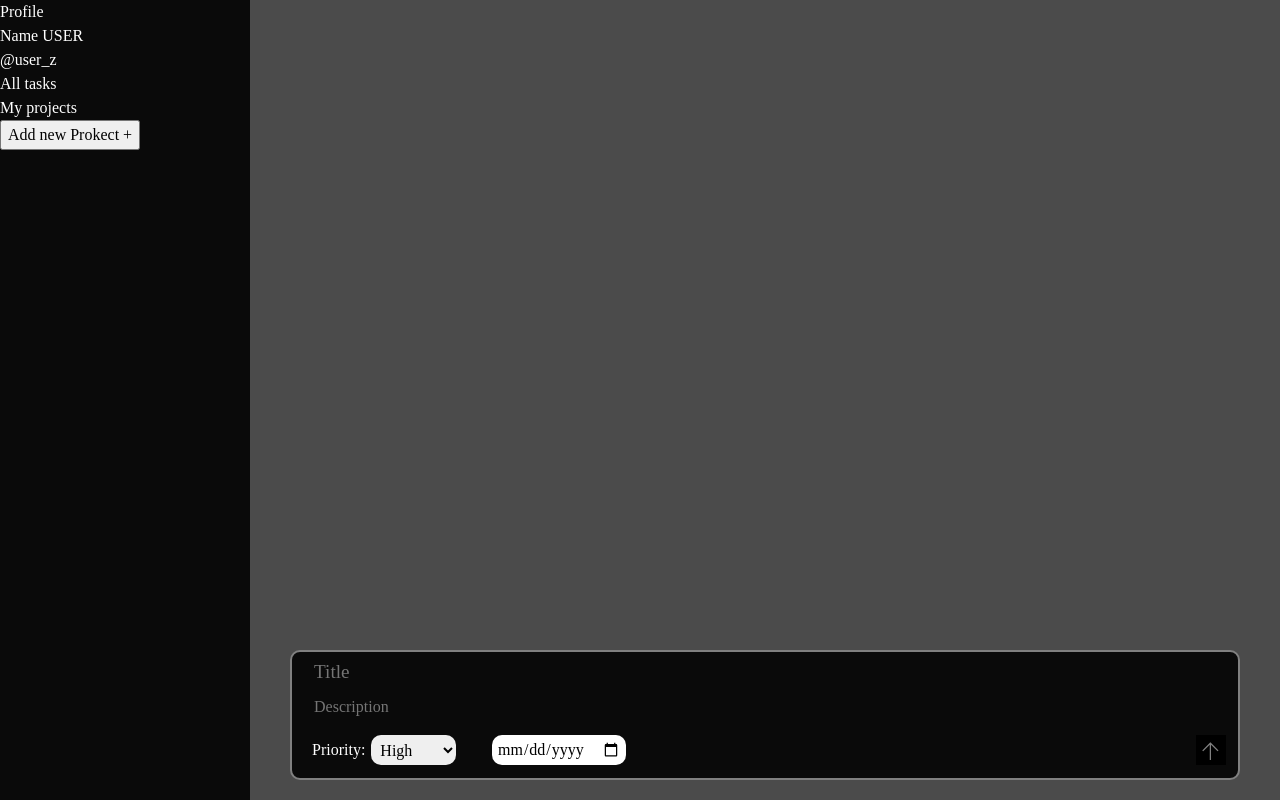
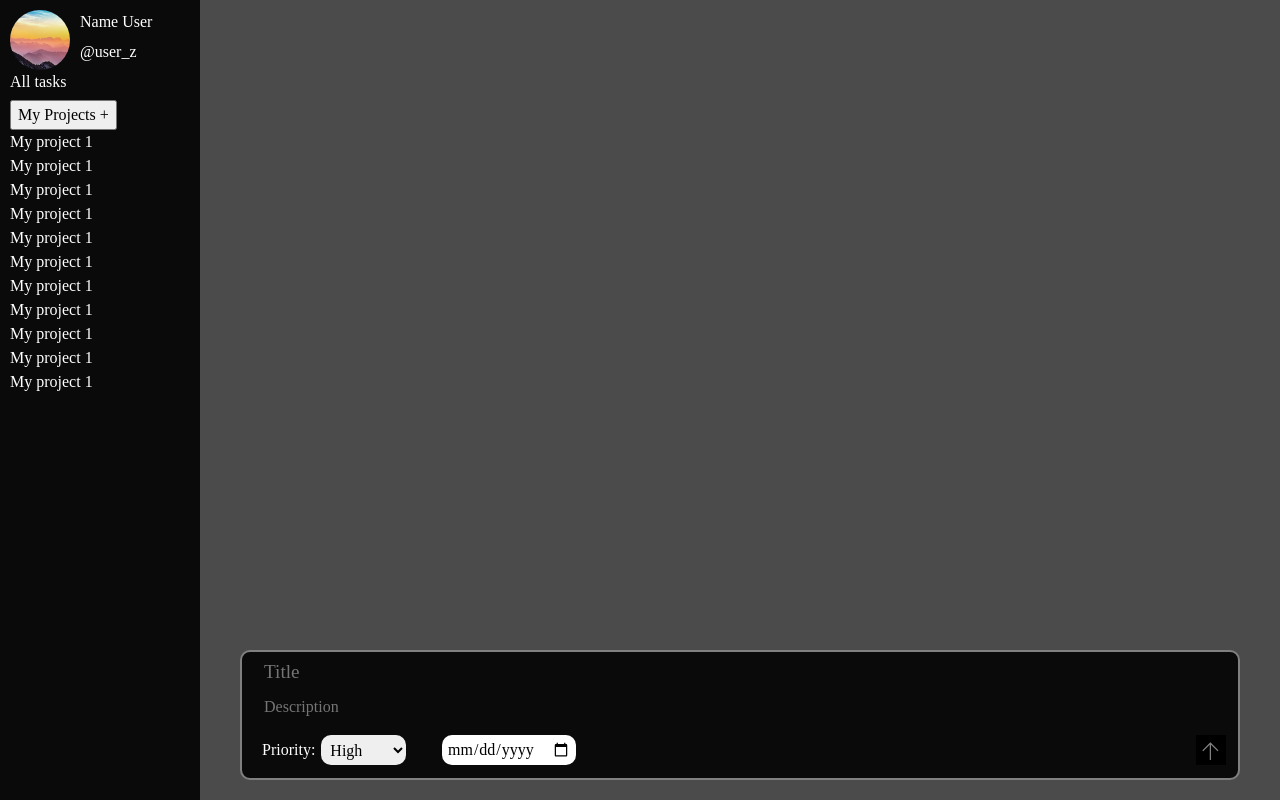
Before and after one commit to Yeryalex/Doit, a website built with webpack: page src/index.html in a window 1280 px wide. Built offline with nearby package versions, Linux system fonts and the light colour scheme.

Commit message:
Implement Latout to the sidebar section -Add html loader to   the webpack.config.js -Add grid cells to the profile and projects section -Insert image for the profile

```diff
--- a/src/index.html
+++ b/src/index.html
@@ -8,18 +8,30 @@
 <body>
     <main>
         <div class="sidebar">
-            <div>
-                <div>Profile</div>
-                <p>Name USER</p>
+            <div class="profile-box">
+                <img class="image-profile" src="icons/simon-twukN12EN7c-unsplash.jpg" alt="profile picture">
+                <p>Name User</p>
                 <p>@user_z</p>
             </div>
-
             <div>
                 <p>All tasks</p>
-                <p>My projects</p>
+            </div>
+            <div>
+                <button>My Projects +</button>
+                <p>My project 1</p>
+                <p>My project 1</p>
+                <p>My project 1</p>
+                <p>My project 1</p>
+                <p>My project 1</p>
+                <p>My project 1</p>
+                <p>My project 1</p>
+                <p>My project 1</p>
+                <p>My project 1</p>
+                <p>My project 1</p>
+                <p>My project 1</p>
             </div>
 
-            <button>Add new Prokect +</button>
+
         </div>
         <div class="main-container">
            <div class="main-task-container">
--- a/src/style.css
+++ b/src/style.css
@@ -40,13 +40,16 @@
 
 main {
   display: grid;
-  grid-template-columns: 250px 1fr;
+  grid-template-columns: 200px 1fr;
   height: 100vh;
 }
 
 .sidebar {
+  display: grid;
+  grid-template-rows: 60px 30px 1fr;
   background-color: rgb(10, 10, 10);
   color: white;
+  padding: 10px;
 }
 
 .main-container {
@@ -144,7 +147,7 @@ main {
 }
 
 .priority {
-  grid-column: 1/ 2;
+  grid-column: 1 / 2;
   display: flex;
   align-items: center;
   gap: 6px;
@@ -187,3 +190,17 @@ main {
 [for="priority"] {
   color: white;
 }
+
+.profile-box {
+  display: grid;
+  grid-template-columns: 70px 1fr;
+}
+
+
+
+.image-profile {
+  width: 60px;
+  height: 60px;
+  border-radius: 100%;
+  grid-area: 1 / 1 / 3 / 2;
+}
--- a/webpack.common.js
+++ b/webpack.common.js
@@ -26,6 +26,10 @@ export default {
       {
         test: /\.(png|svg|jpg|jpeg|gif)$/i,
         type: "asset/resource",
+      },
+      {
+        test: /\.html$/i,
+        use: ["html-loader"],
       }
     ],
   },
```
Also changed, not shown: src/icons/simon-twukN12EN7c-unsplash.jpg (added), 1 other file.
